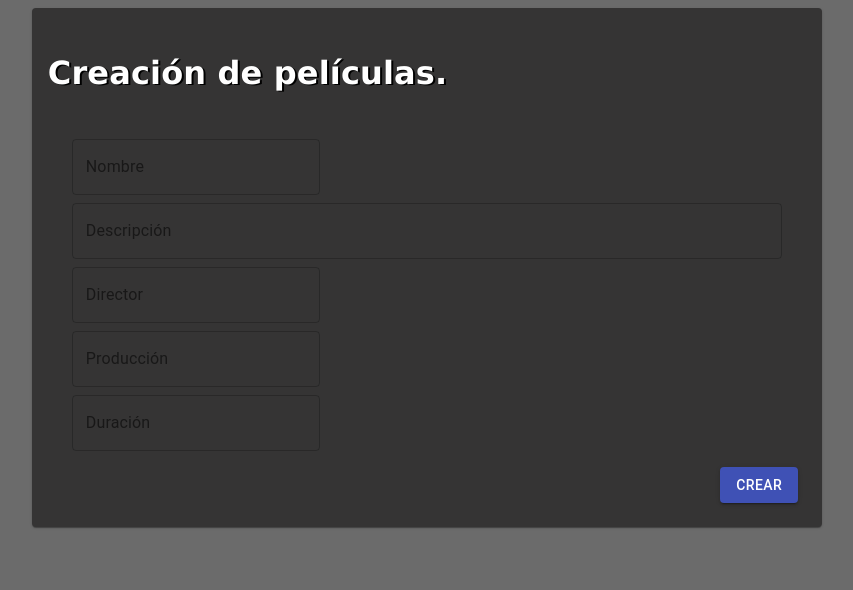
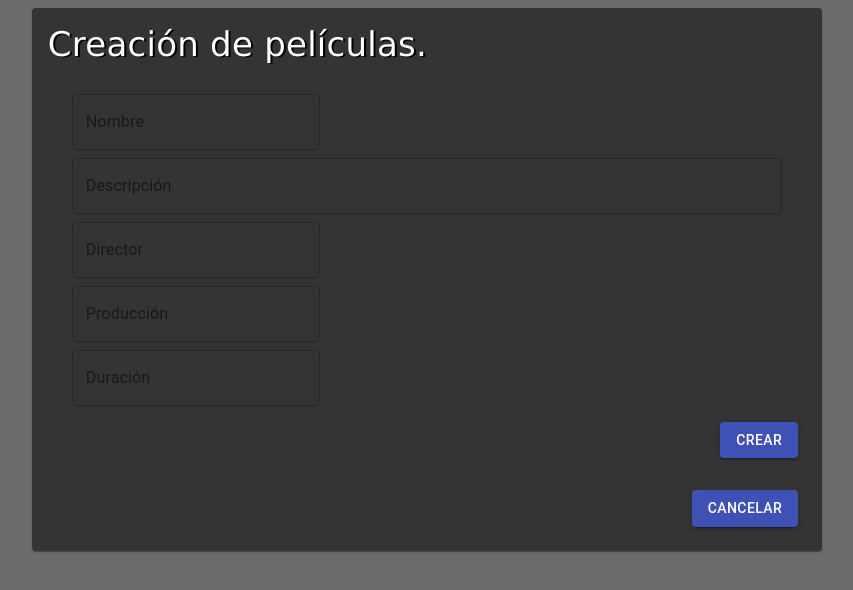
Before and after one commit to W1ll1ams/reactproject, a React (Create React App) app in the folder crud/: page / in a window 1280 px wide. Both pictures are taken after a click on the button 1236 px from the left and 44 px from the top of the page. Shown: the top 590 px of the page, without its empty margins (213-1066 px from the left). Built offline with nearby package versions, Linux system fonts and the light colour scheme.

Commit message:
app basicamente terminada

```diff
--- a/crud/src/App.js
+++ b/crud/src/App.js
@@ -4,6 +4,7 @@ import data from './data.json'
 import Lista from './components/lista.js'
 import Add from './components/agregar.js'
 import Crear from './components/crear.js'
+import Ver from './components/ver.js'
 
 /*function Helloworld(props) { //props en realidad es un objeto de llave valor
   return (
@@ -48,57 +49,123 @@ import Crear from './components/crear.js'
 
 //const App = () => <div>This is my componenet: <Helloworld/> </div>
 
+var pelicula = {
+  id: "",
+  titulo : "",
+  description : "",
+  director : "",
+  produccion : "",
+  duracion : "",
+  imagen : "",
+  done : false
+};
+
+var x = 4;
+
 class App extends React.Component {
   constructor(){
     super();
     localStorage.setItem('data', JSON.stringify(data));
-    this.state={data:JSON.parse(this.getData()),show:0};
-  }
-
-  pelicula = {
-    id: "",
-    titulo : "",
-    description : "",
-    director : "",
-    produccion : "",
-    duracion : "",
-    imagen : "",
-    done : false
+    this.state={
+      data:JSON.parse(this.getData()),
+      show:0
+    };
   }
 
   getData() {
     return localStorage.getItem('data');
   }
 
-  cr = () => {
-    this.setState({show: 0});
+  cr = (op) => {
+    if(op===0){
+      if (window.confirm("¿Está seguro que desea modifcar " + pelicula.titulo + "?")===true) {
+        this.modPelicula(pelicula);
+        this.setState({show: 0});
+      }
+    }
+    else{
+      this.addPelicula(pelicula);
+      alert(pelicula.titulo + " agregado exitosamente.");
+      this.setState({show: 0});
+    }
+  }
+
+   modPelicula(prmData){
+    let dataPelicula = JSON.parse(this.getData());
+
+    for (let i = 0; i < dataPelicula.length; i++) {
+      if (dataPelicula[i].id === prmData.id) {
+        dataPelicula.splice(i,1,prmData);
+      }
+    }
+
+    localStorage.setItem('data',JSON.stringify(dataPelicula));
+    this.setState({...this.state, data: JSON.parse(this.getData())});
+  }
+
+  addPelicula(prmData){
+    x++;
+    prmData=({...prmData, id:x});
+    let dataPelicula = JSON.parse(this.getData());
+    dataPelicula.push(prmData);
+
+    localStorage.setItem('data',JSON.stringify(dataPelicula));
+    this.setState({...this.state, data: JSON.parse(this.getData())});
   }
 
   add = () => {
+    pelicula = {
+      id: "",
+      titulo : "",
+      description : "",
+      director : "",
+      produccion : "",
+      duracion : "",
+      imagen : "",
+      done : false
+    };
     this.setState({show: 1});
   }
 
   mod = (p) => {
+    pelicula = this.state.data.filter(movie => movie.id === p)[0];
     this.setState({show: 2});
   }
 
-  ver = () => {
+  del = (p) => {
+    pelicula = this.state.data.filter(movie => movie.id === p)[0];
+    if (window.confirm("¿Está seguro que desea eliminar " + pelicula.titulo + "?")) {
+      pelicula = this.state.data.filter(movie => movie.id !== p);
+      localStorage.setItem('data',JSON.stringify(pelicula));
+      this.setState({...this.state, data: JSON.parse(this.getData())});
+    }
+  }
+
+  ver = (p) => {
+    pelicula = this.state.data.filter(movie => movie.id === p)[0];
     this.setState({show: 3});
   }
 
-  change = (e) => {
-    console.log(e);
+  change = (e) => event => {
+    pelicula = ({...pelicula, [e]:event.target.value})
+  }
+
+  cancel = () => {
+    this.setState({show: 0});
   }
 
   render() {
     if (this.state.show === 0){
-      return <div><Add accion={this.add} /><Lista data={this.state.data} mod={this.mod} ver={this.ver} /></div>
+      return <div><Add accion={this.add} /><Lista data={this.state.data} mod={this.mod} del={this.del} ver={this.ver} /></div>
     }
     else if (this.state.show === 1){
-      return <div><Crear accion={this.cr} cm="Crear" change={this.change} pelicula={this.pelicula} /></div>
+      return <div><Crear accion={() => this.cr(1)} cancelar={this.cancel} cm={["Crear","Creación"]} change={this.change} pelicula={pelicula} /></div>
     }
     else if (this.state.show === 2){
-      return <div><Crear accion={this.cr} cm="Modificar" change={this.change} pelicula={this.pelicula}/></div>
+      return <div><Crear accion={() => this.cr(0)} cancelar={this.cancel} cm={["Modificar","Modificación"]} change={this.change} pelicula={pelicula}/></div>
+    }
+    else if (this.state.show === 3){
+      return <div><Ver data={[pelicula]} mod={this.mod} del={this.del} ver={this.ver}/></div>
     }
 
     /*return <div ><Pelis data={this.state.data}/></div>*/
--- a/crud/src/components/crear.js
+++ b/crud/src/components/crear.js
@@ -32,11 +32,12 @@ export default function ComplexGrid(props) {
 
   return (
     <div className={classes.root}>
+        <form noValidate autoComplete = "off">
             <Paper id="cr" className={classes.paper}>
                 <Grid container spacing={2}>
                     <Grid item>
-                <Typography id="txt" gutterBottom variant="subtitle1">
-                    <h1>Creación de películas.</h1>
+                        <Typography id="txt" gutterBottom variant="h4">
+                        {props.cm[1]} de películas.
                         </Typography>
                     </Grid>
                     <Grid container spacing={2}>
@@ -46,8 +47,8 @@ export default function ComplexGrid(props) {
                             className={classes.textField}
                             margin="normal"
                             variant="outlined"
-                    name="nombre"
-                    onChange={props.change()}
+                            name="titulo"
+                            onChange={props.change('titulo')}
                             defaultValue = {props.pelicula.titulo}
                         />
                     </Grid>
@@ -58,8 +59,10 @@ export default function ComplexGrid(props) {
                             className={classes.textField}
                             margin="normal"
                             variant="outlined"
-                    fullWidth="true"
-                    name="desc"
+                            fullWidth
+                            name="description"
+                            onChange={props.change('description')}
+                            defaultValue = {props.pelicula.description}
                         />
                     </Grid>
                     <Grid container spacing={2}>
@@ -69,7 +72,9 @@ export default function ComplexGrid(props) {
                             className={classes.textField}
                             margin="normal"
                             variant="outlined"
-                    name="dir"
+                            name="director"
+                            onChange={props.change('director')}
+                            defaultValue = {props.pelicula.director}
                         />
                     </Grid>
                     <Grid container spacing={2}>
@@ -79,7 +84,9 @@ export default function ComplexGrid(props) {
                             className={classes.textField}
                             margin="normal"
                             variant="outlined"
-                    name="prod"
+                            name="produccion"
+                            onChange={props.change('produccion')}
+                            defaultValue = {props.pelicula.produccion}
                         />
                     </Grid>
                     <Grid container spacing={2}>
@@ -89,16 +96,24 @@ export default function ComplexGrid(props) {
                             className={classes.textField}
                             margin="normal"
                             variant="outlined"
-                    name="dur"
+                            name="duracion"
+                            onChange={props.change('duracion')}
+                            defaultValue = {props.pelicula.duracion}
                         />
                     </Grid>
                     <Grid container spacing={2} className= {classes.nav}>
                         <Button variant="contained" color="primary" className={classes.button} onClick={props.accion}>
-                    {props.cm}
+                            {props.cm[0]}
+                        </Button>
+                    </Grid>
+                    <Grid container spacing={2} className= {classes.nav}>
+                        <Button variant="contained" color="primary" className={classes.button} onClick={props.cancelar}>
+                            Cancelar
                         </Button>
                     </Grid>
                 </Grid>
             </Paper>
+        </form>
     </div>
   );
 }
--- a/crud/src/components/lista.js
+++ b/crud/src/components/lista.js
@@ -49,8 +49,8 @@ export default function ComplexGrid(props) {
           <Grid item xs={12} sm container>
             <Grid item xs container direction="column" spacing={2}>
               <Grid item xs>
-                <Typography gutterBottom variant="subtitle1">
-                <h1>{e.titulo}</h1>
+                <Typography gutterBottom variant="h4">
+                {e.titulo}
                 </Typography>
                 <Typography variant="body2" gutterBottom>
                 {e.description}
@@ -61,10 +61,10 @@ export default function ComplexGrid(props) {
                 <b>Duración:</b> {e.duracion}
                 </Typography>
                 <div>
-                  <Fab onClick={props.mod} id="edit" aria-label="edit" className={classes.fab}>
+                  <Fab onClick={() => props.mod(e.id)} id="edit" aria-label="edit" className={classes.fab}>
                     <EditIcon />
                   </Fab>
-                  <Fab id="del" aria-label="delete" className={classes.fab}>
+                  <Fab onClick={() => props.del(e.id)} id="del" aria-label="delete" className={classes.fab}>
                     <DeleteIcon />
                   </Fab>
                 </div>
@@ -72,7 +72,7 @@ export default function ComplexGrid(props) {
             </Grid>
             <Grid item>
               <Typography variant="subtitle1">
-                <Fab onClick={props.ver} variant="extended" aria-label="delete" className={classes.fab}>
+                <Fab onClick={() => props.ver(e.id)} variant="extended" aria-label="delete" className={classes.fab}>
                   <NavigationIcon className={classes.extendedIcon} />
                   Ver
                 </Fab>
--- a/crud/src/components/ver.js
+++ b/crud/src/components/ver.js
@@ -37,9 +37,6 @@ const useStyles = makeStyles(theme => ({
   extendedIcon: {
     marginRight: theme.spacing(1),
   },
-  nav:{
-    justifyContent: "flex-end",
-  },
 }));
 
 export default function ComplexGrid(props) {
@@ -52,8 +49,8 @@ export default function ComplexGrid(props) {
           <Grid item xs={12} sm container>
             <Grid item xs container direction="column" spacing={2}>
               <Grid item xs>
-                <Typography gutterBottom variant="subtitle1">
-                <h1>{e.titulo}</h1>
+                <Typography gutterBottom variant="h4">
+                {e.titulo}
                 </Typography>
                 <Typography variant="body2" gutterBottom>
                 {e.description}
@@ -64,10 +61,10 @@ export default function ComplexGrid(props) {
                 <b>Duración:</b> {e.duracion}
                 </Typography>
                 <div>
-                  <Fab id="edit" aria-label="edit" className={classes.fab}>
+                  <Fab onClick={() => props.mod(e.id)} id="edit" aria-label="edit" className={classes.fab}>
                     <EditIcon />
                   </Fab>
-                  <Fab id="del" aria-label="delete" className={classes.fab}>
+                  <Fab onClick={() => props.del(e.id)} id="del" aria-label="delete" className={classes.fab}>
                     <DeleteIcon />
                   </Fab>
                 </div>
@@ -75,7 +72,7 @@ export default function ComplexGrid(props) {
             </Grid>
             <Grid item>
               <Typography variant="subtitle1">
-                <Fab onClick={props.ver} variant="extended" aria-label="delete" className={classes.fab}>
+                <Fab onClick={() => props.ver(e.id)} variant="extended" aria-label="delete" className={classes.fab}>
                   <NavigationIcon className={classes.extendedIcon} />
                   Ver
                 </Fab>
```
Lines whose indentation alone changed are shown as unchanged.
